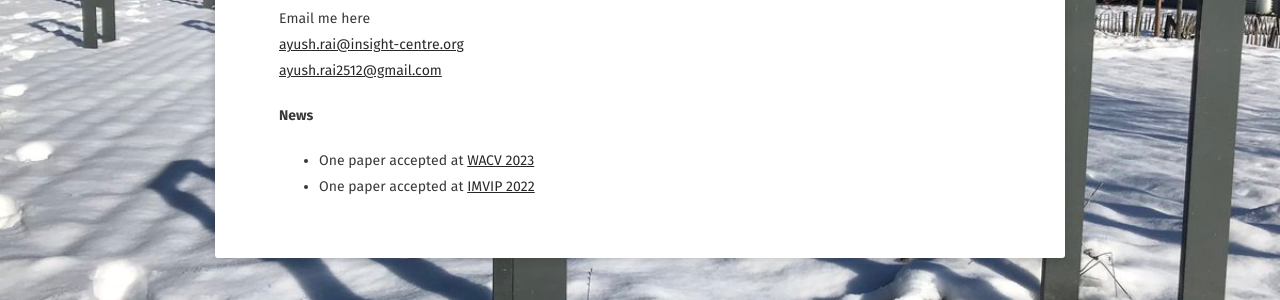
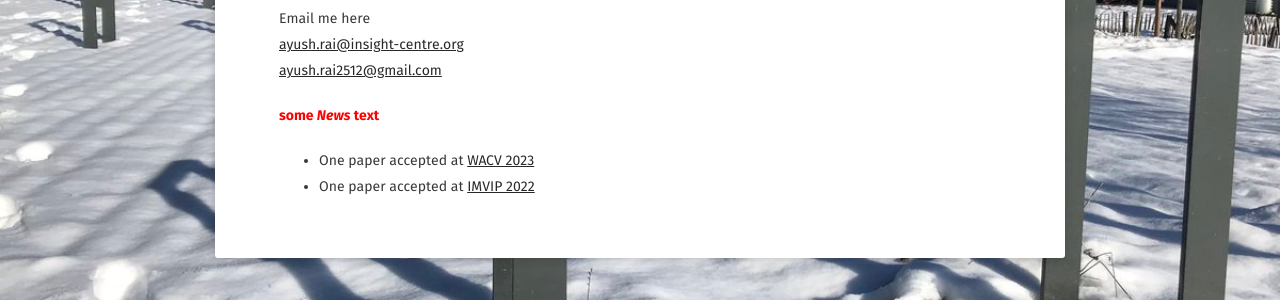
Before and after one commit to rayush7/rayush7.github.io, a Jekyll site: the page built from about/index.md, in a window 1280 px wide. Shown: the part 415-715 px from the top of the page. Built offline with Jekyll 4.4.1, drawn with Linux system fonts in a browser that asks for light colours; some web fonts are replaced.

Commit message:
updated index.md

```diff
--- a/about/index.md
+++ b/about/index.md
@@ -15,6 +15,6 @@ Email me here
 [ayush.rai@insight-centre.org](ayush.rai@insight-centre.org)
 [ayush.rai2512@gmail.com](ayush.rai2512@gmail.com)
 
-#### News
+#### <span style="color:red">some *News* text</span>
 * One paper accepted at [WACV 2023](https://wacv2023.thecvf.com/)
 * One paper accepted at [IMVIP 2022](https://imvipconference.github.io/)
```
